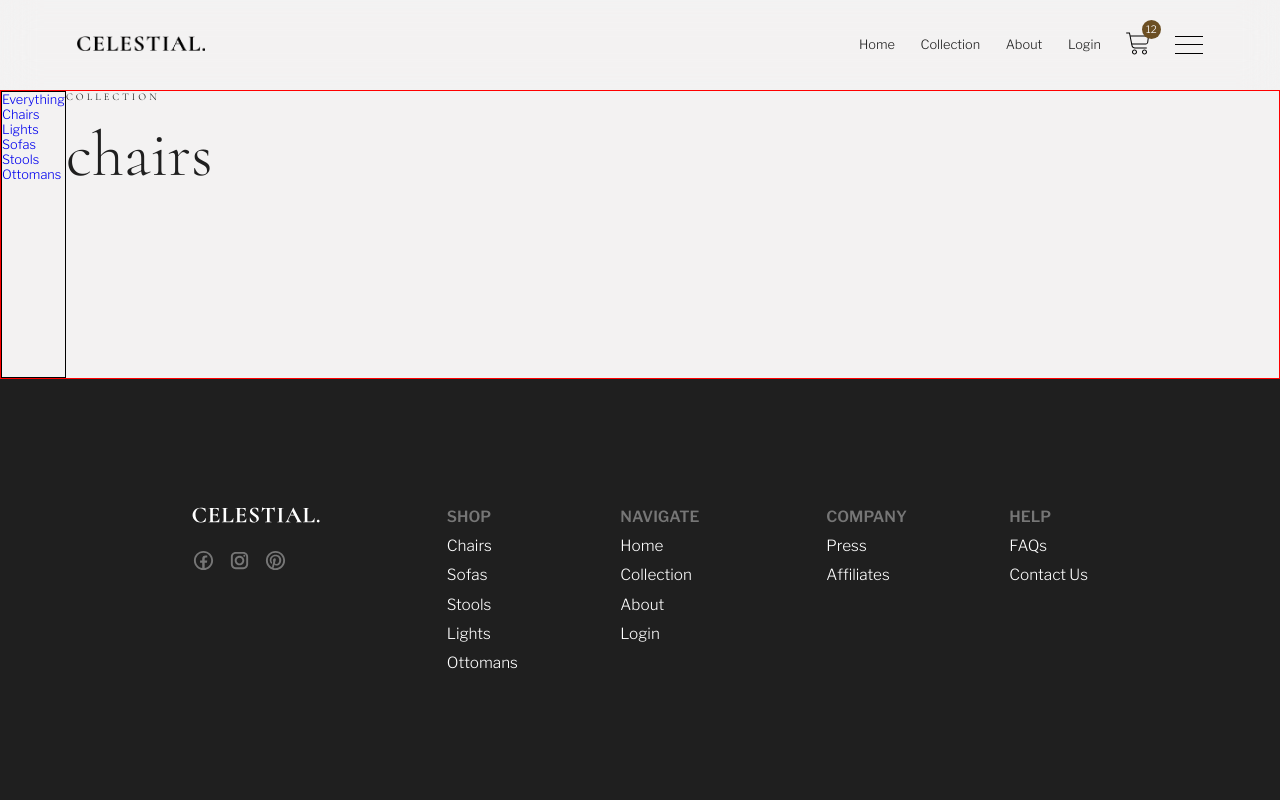
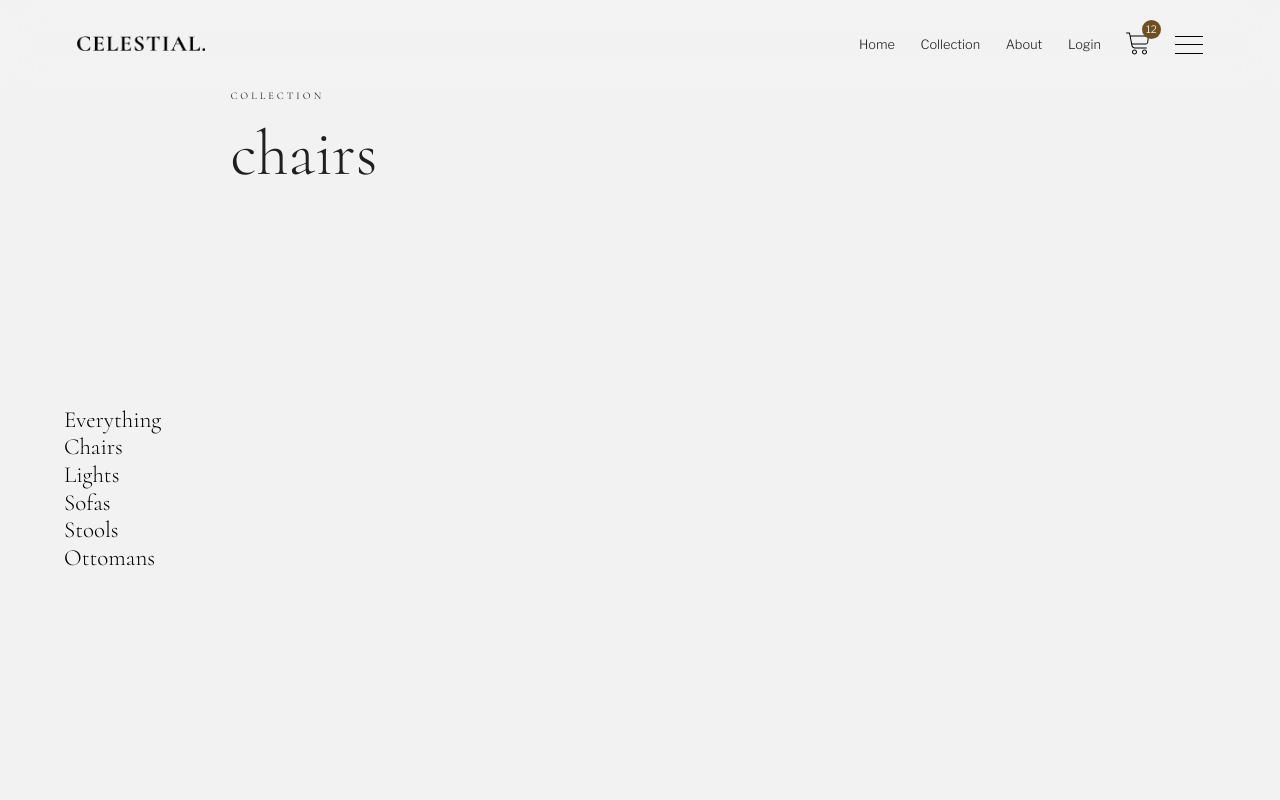
Before and after one commit to mindsworth/ecommerce-app-vue, a Vue app: page /collection/chairs in a window 1280 px wide. Shown: the top 800 px of the page. Built offline with nearby package versions, Linux system fonts and the light colour scheme.

Commit message:
fix side filter

```diff
--- a/src/assets/styles/_global.scss
+++ b/src/assets/styles/_global.scss
@@ -50,6 +50,10 @@ a {
   text-decoration: none;
 }
 
+li {
+  list-style: none;
+}
+
 .container {
   max-width: 1440px;
   margin: 0 auto;
--- a/src/views/Shop.vue
+++ b/src/views/Shop.vue
@@ -42,7 +42,7 @@ export default {
       );
 
       return !props.categoryName
-        ? "Everything"
+        ? "everything"
         : isFilterValid
         ? props.categoryName
         : null;
@@ -54,13 +54,44 @@ export default {
 </script>
 
 <style lang="scss">
+@import "../assets/styles/_variables.scss";
+
 .collection {
   display: flex;
-  border: 1px solid red;
   width: 100vw;
+  min-height: 100vh;
 
   .side-filter {
-    border: 1px solid #000;
+    display: flex;
+    align-items: center;
+    width: 18vw;
+
+    ul {
+      position: sticky;
+      top: 15vh;
+      width: 100%;
+
+      li {
+        padding: 0 5vw;
+      }
+
+      > li > a {
+        font-family: "Cormorant", serif;
+        font-size: 1.8vw;
+        line-height: 1.2;
+        color: $color-text-primary;
+
+        &:hover {
+          font-style: italic;
+        }
+
+        @include respond(phone) {
+          font-size: 11.4vw;
+          display: flex;
+          justify-content: center;
+        }
+      }
+    }
   }
 }
 </style>
```
